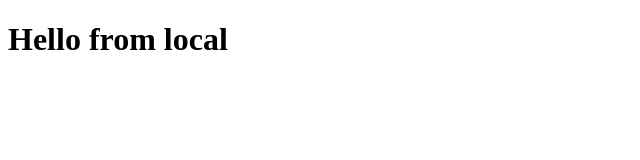
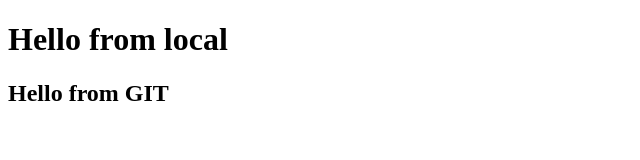
Before and after one commit to luisjrcrash/practica-git, a plain HTML site: page index.html in a window 1280 px wide. Shown: the whole page, without its empty margins (0-640 px from the left). Drawn offline with Linux system fonts and the light colour scheme.

Commit message:
Update index.html

```diff
--- a/index.html
+++ b/index.html
@@ -8,5 +8,7 @@
 </head>
 <body>
     <h1>Hello from local</h1>
+    <!-----Edicion desde GIT--->
+    <h2>Hello from GIT</h2>
 </body>
 </html>
```
